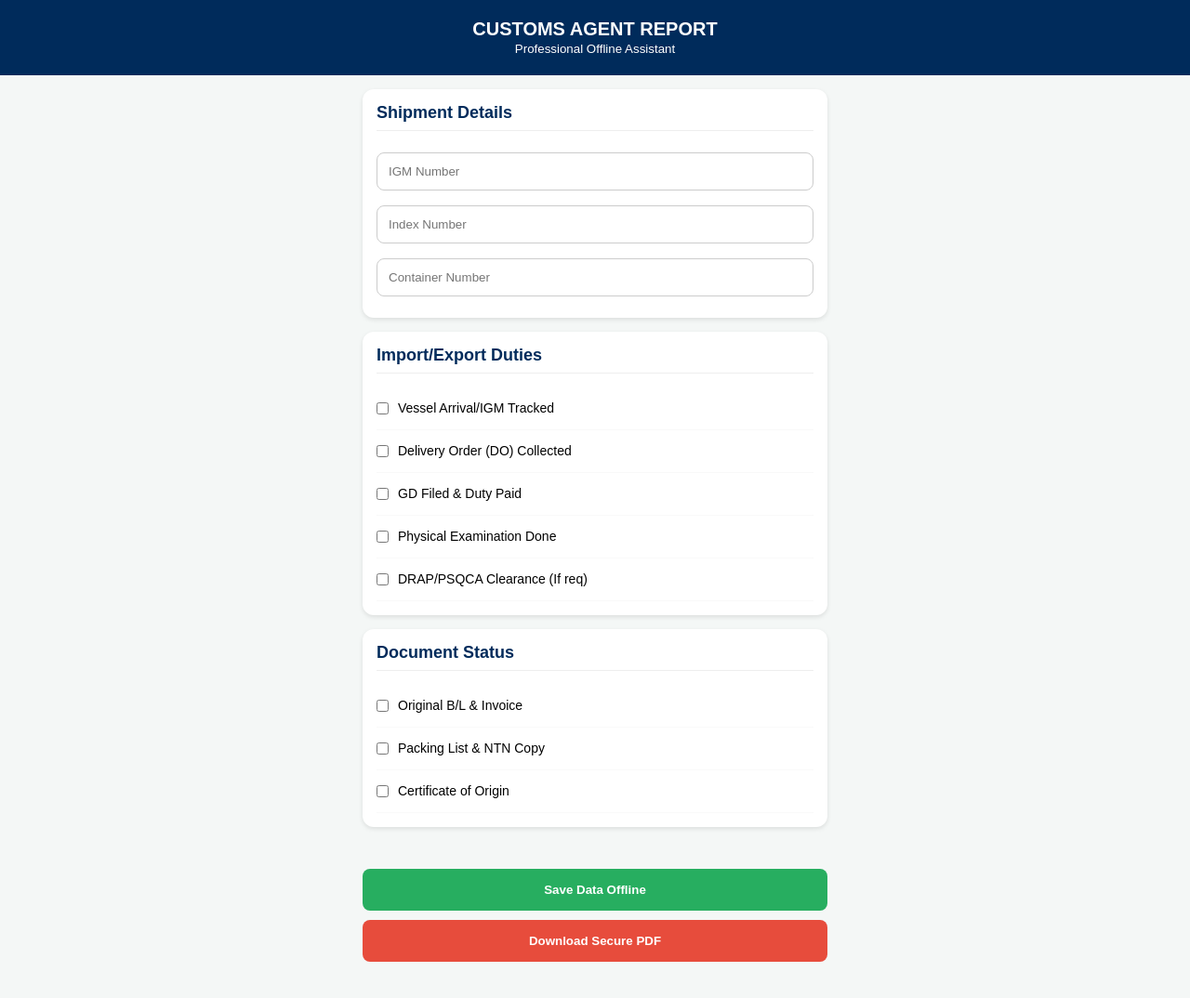
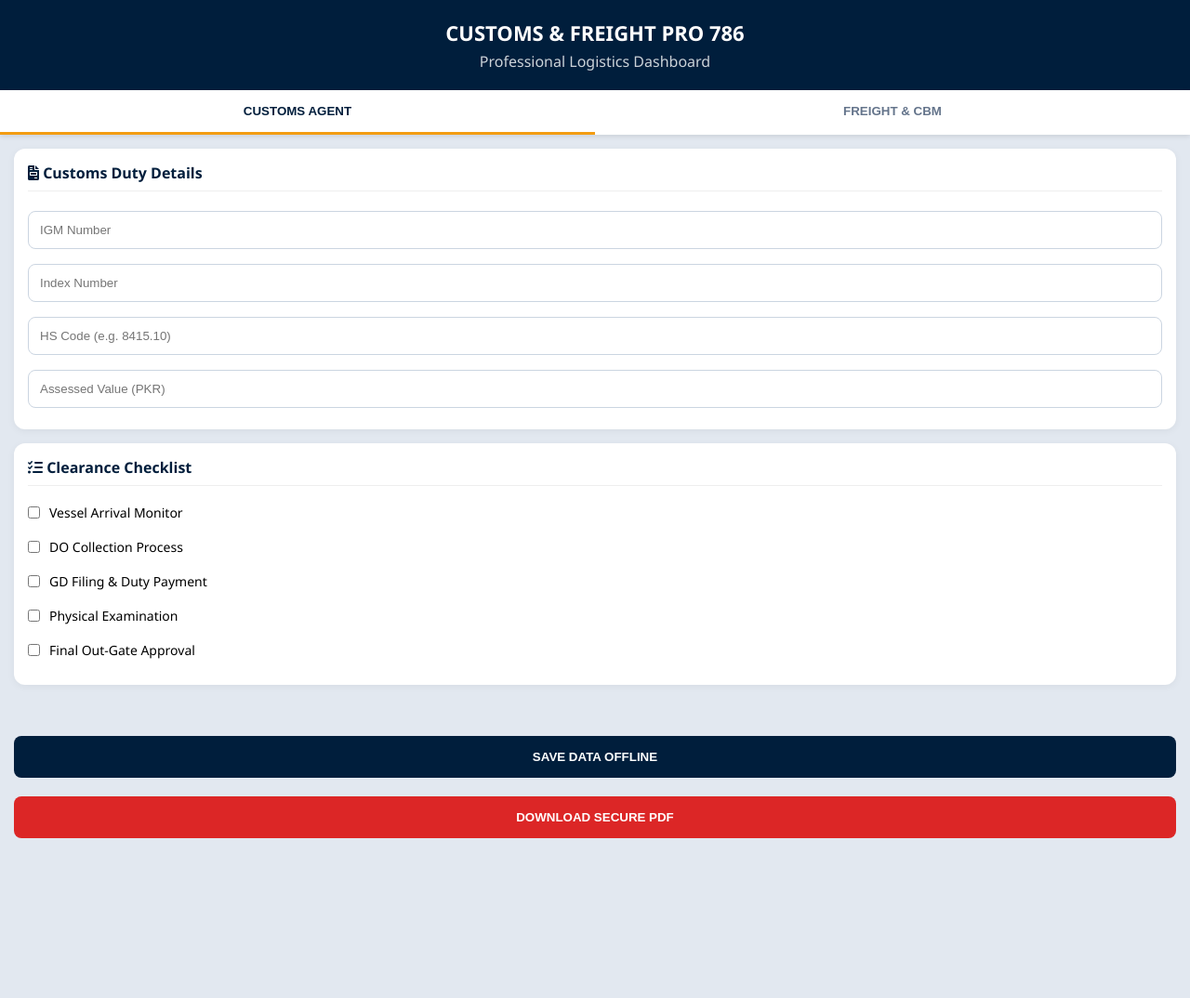
Before and after one commit to malikmohsin056-hue/Costoms-_-Agent-, a plain HTML site: page index.html in a window 1280 px wide. Shown: the whole page at 93% size. After the commit the page ends 967 px from the top, so only its background shows below. Drawn offline with nearby package versions, Linux system fonts and the light colour scheme.

Commit message:
Update index.html

```diff
--- a/index.html
+++ b/index.html
@@ -1,96 +1,144 @@
+
 <!DOCTYPE html>
 <html lang="en">
 <head>
     <meta charset="UTF-8">
     <meta name="viewport" content="width=device-width, initial-scale=1.0">
-    <title>Customs Agent Pro 786</title>
+    <title>Customs & Freight Pro 786</title>
     <script src="https://cdnjs.cloudflare.com/ajax/libs/jspdf/2.5.1/jspdf.umd.min.js"></script>
     <script src="https://cdnjs.cloudflare.com/ajax/libs/html2canvas/1.4.1/html2canvas.min.js"></script>
+    <link rel="stylesheet" href="https://cdnjs.cloudflare.com/ajax/libs/font-awesome/6.0.0/css/all.min.css">
     <style>
-        :root { --primary: #002b5b; --accent: #f39c12; --bg: #f4f7f6; }
-        body { font-family: sans-serif; background: var(--bg); margin: 0; padding-bottom: 30px; }
-        .header { background: var(--primary); color: white; padding: 20px; text-align: center; position: sticky; top: 0; z-index: 100; }
-        .container { padding: 15px; max-width: 500px; margin: auto; }
-        .card { background: white; border-radius: 12px; padding: 15px; margin-bottom: 15px; box-shadow: 0 2px 5px rgba(0,0,0,0.1); }
-        h2 { font-size: 18px; color: var(--primary); margin-top: 0; border-bottom: 1px solid #eee; padding-bottom: 8px; }
-        input, select { width: 100%; padding: 12px; margin: 8px 0; border: 1px solid #ccc; border-radius: 8px; box-sizing: border-box; }
-        .task { display: flex; align-items: center; padding: 8px 0; border-bottom: 1px solid #f9f9f9; font-size: 14px; }
+        :root { --primary: #001e3c; --accent: #f39c12; --light: #f8fafc; }
+        body { font-family: 'Segoe UI', sans-serif; background: #e2e8f0; margin: 0; padding-bottom: 50px; }
+        .header { background: var(--primary); color: white; padding: 20px; text-align: center; }
+        .tabs { display: flex; background: white; sticky: top; z-index: 10; box-shadow: 0 2px 5px rgba(0,0,0,0.1); }
+        .tab-btn { flex: 1; padding: 15px; border: none; background: none; font-weight: bold; cursor: pointer; color: #64748b; border-bottom: 3px solid transparent; }
+        .tab-btn.active { color: var(--primary); border-bottom-color: var(--accent); }
+        .tab-content { display: none; padding: 15px; }
+        .tab-content.active { display: block; }
+        .card { background: white; border-radius: 12px; padding: 15px; margin-bottom: 15px; box-shadow: 0 2px 8px rgba(0,0,0,0.05); }
+        h2 { font-size: 16px; color: var(--primary); margin-top: 0; border-bottom: 1px solid #eee; padding-bottom: 8px; }
+        input, select { width: 100%; padding: 12px; margin: 8px 0; border: 1px solid #cbd5e1; border-radius: 8px; box-sizing: border-box; }
+        .btn-main { background: var(--primary); color: white; width: 100%; padding: 15px; border: none; border-radius: 8px; font-weight: bold; cursor: pointer; margin-top: 10px; }
+        .btn-pdf { background: #dc2626; margin-top: 20px; }
+        .task { display: flex; align-items: center; font-size: 14px; margin-bottom: 8px; }
         .task input { width: auto; margin-right: 10px; }
-        .btn-save { background: #27ae60; color: white; border: none; padding: 15px; width: 100%; border-radius: 8px; font-weight: bold; margin-bottom: 10px; cursor: pointer; }
-        .btn-pdf { background: #e74c3c; color: white; border: none; padding: 15px; width: 100%; border-radius: 8px; font-weight: bold; cursor: pointer; }
     </style>
 </head>
 <body>
 
-<div id="app-content">
+<div id="capture-area">
     <div class="header">
-        <h1 style="margin:0; font-size:20px;">CUSTOMS AGENT REPORT</h1>
-        <small>Professional Offline Assistant</small>
+        <h1 style="margin:0; font-size:22px;">CUSTOMS & FREIGHT PRO 786</h1>
+        <p style="margin:5px 0 0; opacity:0.8;">Professional Logistics Dashboard</p>
+    </div>
+
+    <div class="tabs">
+        <button class="tab-btn active" onclick="openTab(event, 'customs')">CUSTOMS AGENT</button>
+        <button class="tab-btn" onclick="openTab(event, 'freight')">FREIGHT & CBM</button>
     </div>
 
     <div class="container">
+        <div id="customs" class="tab-content active">
             <div class="card">
-            <h2><i class="fas fa-ship"></i> Shipment Details</h2>
+                <h2><i class="fas fa-file-invoice"></i> Customs Duty Details</h2>
                 <input type="text" id="igm" placeholder="IGM Number">
                 <input type="text" id="index" placeholder="Index Number">
-            <input type="text" id="container" placeholder="Container Number">
+                <input type="text" id="hscode" placeholder="HS Code (e.g. 8415.10)">
+                <input type="number" id="dutyVal" placeholder="Assessed Value (PKR)">
+            </div>
+            <div class="card">
+                <h2><i class="fas fa-tasks"></i> Clearance Checklist</h2>
+                <div class="task"><input type="checkbox"> Vessel Arrival Monitor</div>
+                <div class="task"><input type="checkbox"> DO Collection Process</div>
+                <div class="task"><input type="checkbox"> GD Filing & Duty Payment</div>
+                <div class="task"><input type="checkbox"> Physical Examination</div>
+                <div class="task"><input type="checkbox"> Final Out-Gate Approval</div>
+            </div>
         </div>
 
+        <div id="freight" class="tab-content">
             <div class="card">
-            <h2><i class="fas fa-list"></i> Import/Export Duties</h2>
-            <div class="task"><input type="checkbox"> Vessel Arrival/IGM Tracked</div>
-            <div class="task"><input type="checkbox"> Delivery Order (DO) Collected</div>
-            <div class="task"><input type="checkbox"> GD Filed & Duty Paid</div>
-            <div class="task"><input type="checkbox"> Physical Examination Done</div>
-            <div class="task"><input type="checkbox"> DRAP/PSQCA Clearance (If req)</div>
+                <h2><i class="fas fa-ship"></i> Freight & Tracking</h2>
+                <input type="text" id="shipline" placeholder="Shipping Line Name">
+                <input type="text" id="container" placeholder="Container Number">
+                <input type="number" id="freightCharges" placeholder="Freight Charges (USD)">
             </div>
-
             <div class="card">
-            <h2><i class="fas fa-file"></i> Document Status</h2>
-            <div class="task"><input type="checkbox"> Original B/L & Invoice</div>
-            <div class="task"><input type="checkbox"> Packing List & NTN Copy</div>
-            <div class="task"><input type="checkbox"> Certificate of Origin</div>
+                <h2><i class="fas fa-cube"></i> CBM Calculator</h2>
+                <div style="display:grid; grid-template-columns: 1fr 1fr; gap:10px;">
+                    <input type="number" id="l" placeholder="L (cm)">
+                    <input type="number" id="w" placeholder="W (cm)">
+                    <input type="number" id="h" placeholder="H (cm)">
+                    <input type="number" id="q" placeholder="Qty">
+                </div>
+                <button class="btn-main" style="background:#475569;" onclick="calculateCBM()">Calculate CBM</button>
+                <p id="cbmRes" style="font-weight:bold; color:green; text-align:center;"></p>
+            </div>
         </div>
     </div>
 </div>
 
-<div class="container">
-    <button class="btn-save" onclick="saveData()">Save Data Offline</button>
-    <button class="btn-pdf" onclick="generatePDF()">Download Secure PDF</button>
+<div class="container" style="padding:15px;">
+    <button class="btn-main" onclick="saveData()">SAVE DATA OFFLINE</button>
+    <button class="btn-main btn-pdf" onclick="downloadPDF()">DOWNLOAD SECURE PDF</button>
 </div>
 
 <script>
-    // Offline Storage
+    function openTab(evt, tabName) {
+        var i, tabcontent, tablinks;
+        tabcontent = document.getElementsByClassName("tab-content");
+        for (i = 0; i < tabcontent.length; i++) { tabcontent[i].style.display = "none"; }
+        tablinks = document.getElementsByClassName("tab-btn");
+        for (i = 0; i < tablinks.length; i++) { tablinks[i].className = tablinks[i].className.replace(" active", ""); }
+        document.getElementById(tabName).style.display = "block";
+        evt.currentTarget.className += " active";
+    }
+
+    function calculateCBM() {
+        let l = document.getElementById('l').value;
+        let w = document.getElementById('w').value;
+        let h = document.getElementById('h').value;
+        let q = document.getElementById('q').value;
+        if(l && w && h && q) {
+            let res = (l * w * h * q) / 1000000;
+            document.getElementById('cbmRes').innerText = "Total CBM: " + res.toFixed(3);
+        }
+    }
+
     function saveData() {
         const data = {
             igm: document.getElementById('igm').value,
-            index: document.getElementById('index').value,
-            container: document.getElementById('container').value
+            container: document.getElementById('container').value,
+            shipline: document.getElementById('shipline').value
         };
-        localStorage.setItem('customsData', JSON.stringify(data));
-        alert('Data saved locally!');
+        localStorage.setItem('agentData786', JSON.stringify(data));
+        alert("Data Saved on this Device!");
     }
 
-    // PDF Generation
-    async function generatePDF() {
+    async function downloadPDF() {
         const { jsPDF } = window.jspdf;
         const doc = new jsPDF();
-        const element = document.getElementById('app-content');
+        // Show all content for PDF
+        document.getElementById('customs').style.display = 'block';
+        document.getElementById('freight').style.display = 'block';
 
-        html2canvas(element).then((canvas) => {
-            const imgData = canvas.toDataURL('image/png');
-            doc.addImage(imgData, 'PNG', 10, 10, 190, 0);
-            doc.save("Customs_Report_786.pdf");
+        html2canvas(document.getElementById('capture-area')).then(canvas => {
+            const img = canvas.toDataURL('image/png');
+            doc.addImage(img, 'PNG', 10, 10, 190, 0);
+            doc.save("Customs_Freight_Report.pdf");
+            // Reset tabs
+            openTab({currentTarget: document.getElementsByClassName('tab-btn')[0]}, 'customs');
         });
     }
 
-    // Load Data on Start
     window.onload = () => {
-        const saved = JSON.parse(localStorage.getItem('customsData'));
+        const saved = JSON.parse(localStorage.getItem('agentData786'));
         if(saved) {
             document.getElementById('igm').value = saved.igm || '';
-            document.getElementById('index').value = saved.index || '';
             document.getElementById('container').value = saved.container || '';
+            document.getElementById('shipline').value = saved.shipline || '';
         }
     };
 </script>
```
Lines whose indentation alone changed are shown as unchanged.
